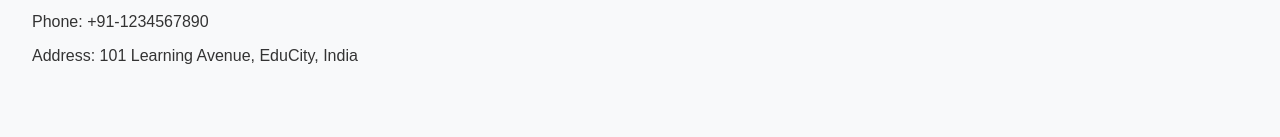
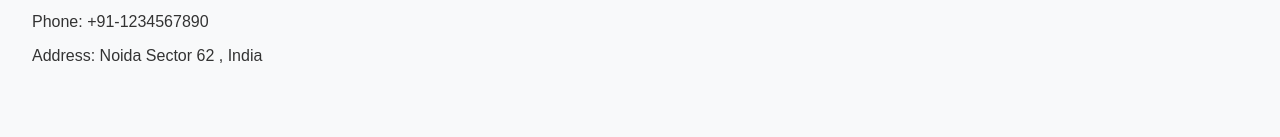
Before and after one commit to shreyansh1810/EduMaster, a plain HTML site: page contact.html in a window 1280 px wide. Shown: the part 299-436 px from the top of the page. Drawn offline with Linux system fonts and the light colour scheme.

Commit message:
Update contact.html

```diff
--- a/contact.html
+++ b/contact.html
@@ -24,7 +24,7 @@
   <h2 class="animate">Get in Touch</h2>
   <p class="animate">Email: support@learnhub.com</p>
   <p class="animate">Phone: +91-1234567890</p>
-  <p class="animate">Address: 101 Learning Avenue, EduCity, India</p>
+  <p class="animate">Address: Noida Sector 62 , India</p>
 </section>
 
 <footer>
```
